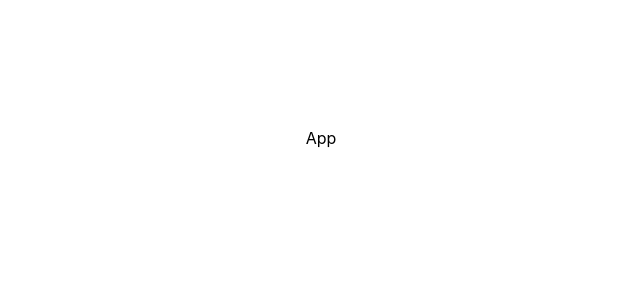
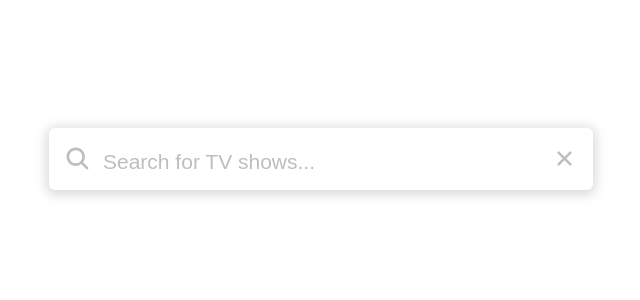
Before and after one commit to munirmahmud/auto-complete-search, a React (Create React App) app: page / in a window 1280 px wide. Shown: the top 300 px of the page, without its empty margins (319-959 px from the left). Built offline with nearby package versions, Linux system fonts and the light colour scheme.

Commit message:
Search bar styling done

```diff
--- a/src/App.js
+++ b/src/App.js
@@ -1,5 +1,6 @@
 import React from "react";
 import styled from "styled-components";
+import SearchBar from "./components/SearchBar";
 
 const AppContainer = styled.div`
   width: 100%;
@@ -10,7 +11,11 @@ const AppContainer = styled.div`
 `;
 
 const App = () => {
-  return <AppContainer>App</AppContainer>;
+  return (
+    <AppContainer>
+      <SearchBar />
+    </AppContainer>
+  );
 };
 
 export default App;
--- /dev/null
+++ b/src/components/SearchBar/index.jsx
@@ -0,0 +1,27 @@
+import React from "react";
+import { IoClose, IoSearch } from "react-icons/io5";
+import {
+  CloseIcon,
+  SearchBarContainer,
+  SearchIcon,
+  SearchInput,
+  SearchInputContainer,
+} from "./searchbar.styles";
+
+const SearchBar = () => {
+  return (
+    <SearchBarContainer>
+      <SearchInputContainer>
+        <SearchIcon>
+          <IoSearch />
+        </SearchIcon>
+        <SearchInput placeholder="Search for TV shows..." />
+        <CloseIcon>
+          <IoClose />
+        </CloseIcon>
+      </SearchInputContainer>
+    </SearchBarContainer>
+  );
+};
+
+export default SearchBar;
--- /dev/null
+++ b/src/components/SearchBar/searchbar.styles.js
@@ -0,0 +1,70 @@
+import styled from "styled-components";
+
+export const SearchBarContainer = styled.div`
+  display: flex;
+  flex-direction: column;
+  width: 34rem;
+  height: 3.9rem;
+  background-color: #fff;
+  border-radius: 6px;
+  box-shadow: 0px 2px 12px 3px rgba(0, 0, 0, 0.15);
+  overflow: hidden;
+`;
+
+export const SearchInputContainer = styled.div`
+  width: 100%;
+  min-height: 4rem;
+  display: flex;
+  align-items: center;
+  position: relative;
+  padding: 2px 15px;
+`;
+
+export const SearchInput = styled.input`
+  width: 100%;
+  height: 100%;
+  outline: none;
+  border: none;
+  font-size: 21px;
+  color: #12112e;
+  font-weight: 500;
+  border-radius: 6px;
+  background-color: transparent;
+
+  &:focus {
+    outline: none;
+    &::placeholder {
+      opacity: 0;
+    }
+  }
+  &::placeholder {
+    color: #bebebe;
+    transition: all 250ms ease-in-out;
+  }
+`;
+
+export const SearchIcon = styled.span`
+  color: #bebebe;
+  font-size: 27px;
+  margin-right: 10px;
+  vertical-align: middle;
+  transition: all 200ms ease-in-out;
+  cursor: pointer;
+
+  &:hover {
+    color: #dfdfdf;
+  }
+`;
+
+export const CloseIcon = styled.span`
+  color: #bebebe;
+  font-size: 27px;
+  margin-right: 30px;
+  vertical-align: middle;
+  transition: all 200ms ease-in-out;
+  cursor: pointer;
+
+  &:hover {
+    color: #dfdfdf;
+  }
+`;
```
